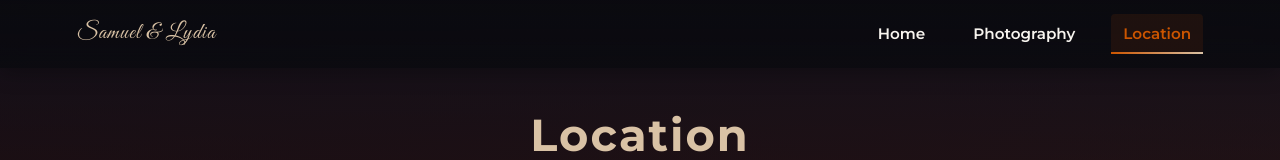
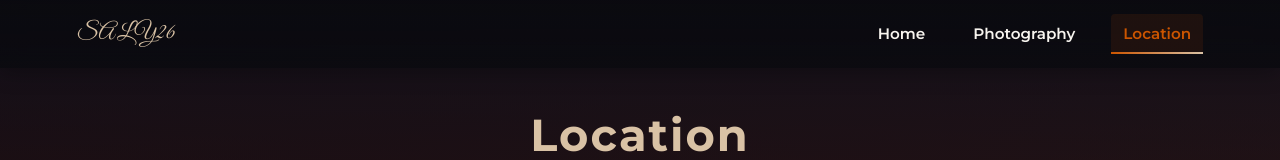
Before and after one commit to Joenyarko/Saly26, a plain HTML site: page location.html in a window 1280 px wide. Shown: the top 160 px of the page. Drawn offline with Linux system fonts and the light colour scheme.

Commit message:
Update page logo to SALY26 on photography and location pages

```diff
--- a/location.html
+++ b/location.html
@@ -17,7 +17,7 @@
 <body>
     <!-- Header with navigation -->
     <header class="page-header">
-        <a href="index.html" class="page-logo">Samuel & Lydia</a>
+        <a href="index.html" class="page-logo">SALY26</a>
         <button class="menu-toggle" id="menuToggle">
             <i class="fas fa-bars"></i>
         </button>
```
Also changed, not shown: photography-order.html (+1 -1 lines).
